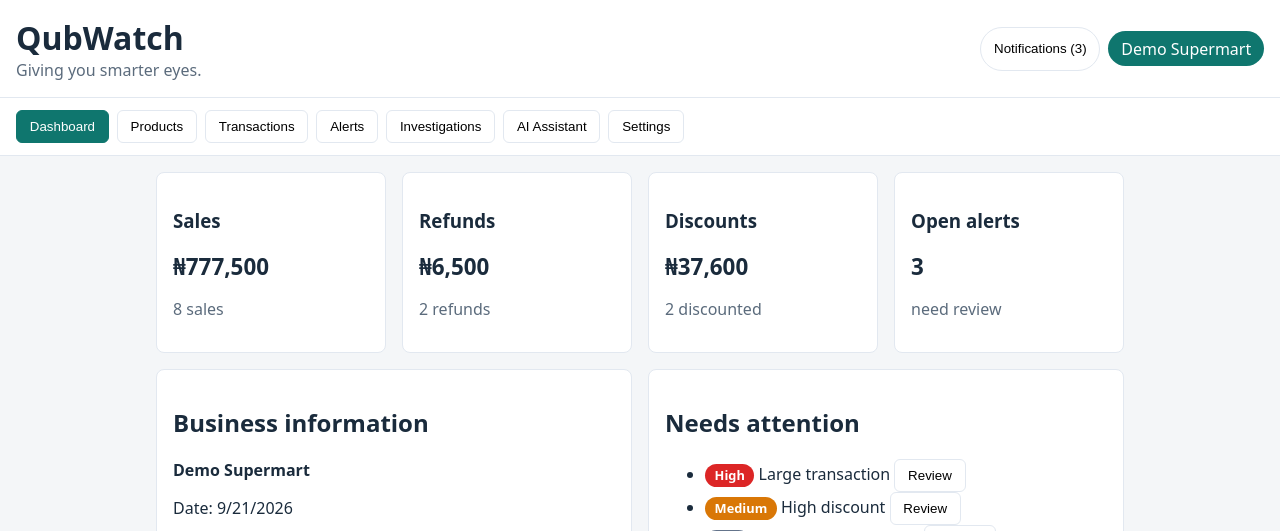
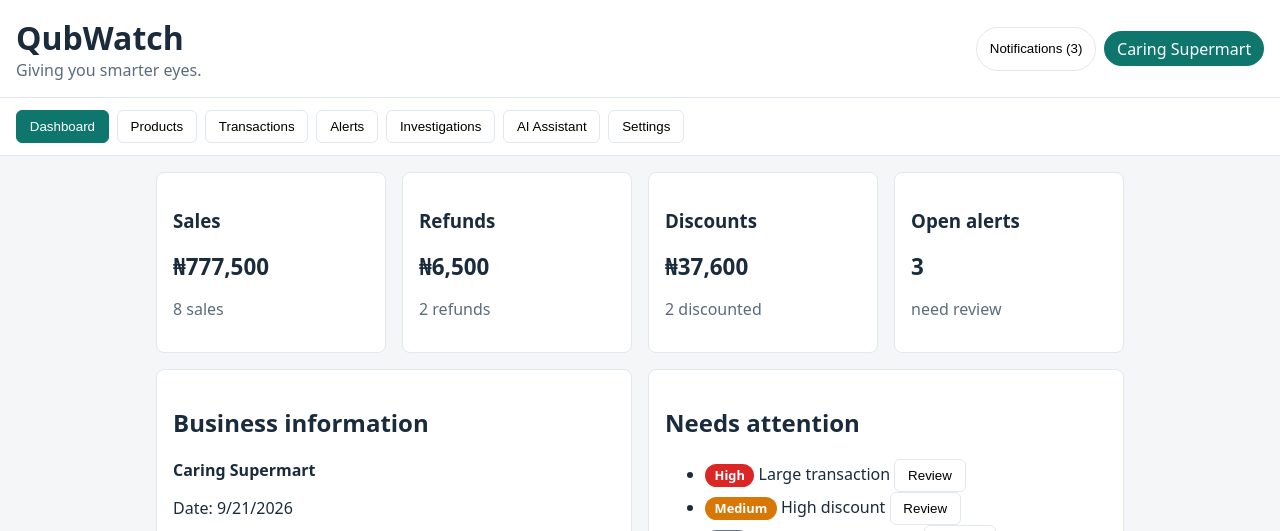
Before and after one commit to gracealonge83-coder/QubWatch-MVP, a React (Vite) app: page / in a window 1280 px wide. Shown: the top 531 px of the page. Built offline with nearby package versions, Linux system fonts and the light colour scheme.

Commit message:
Change demo business name to Caring Supermart

```diff
--- a/src/data/mockData.js
+++ b/src/data/mockData.js
@@ -1,9 +1,9 @@
-// Stage 1 mock data — Demo Supermart (PRD Section 36 + 37).
+// Stage 1 mock data — Caring Supermart (PRD Section 36 + 37).
 // In-memory only. No database, no monitoring rules, no AI.
 
 export const business = {
   id: 'biz-001',
-  name: 'Demo Supermart',
+  name: 'Caring Supermart',
   type: 'Supermarket',
   location: 'Lagos, Nigeria',
   owner: 'Adaeze Okafor',
```
